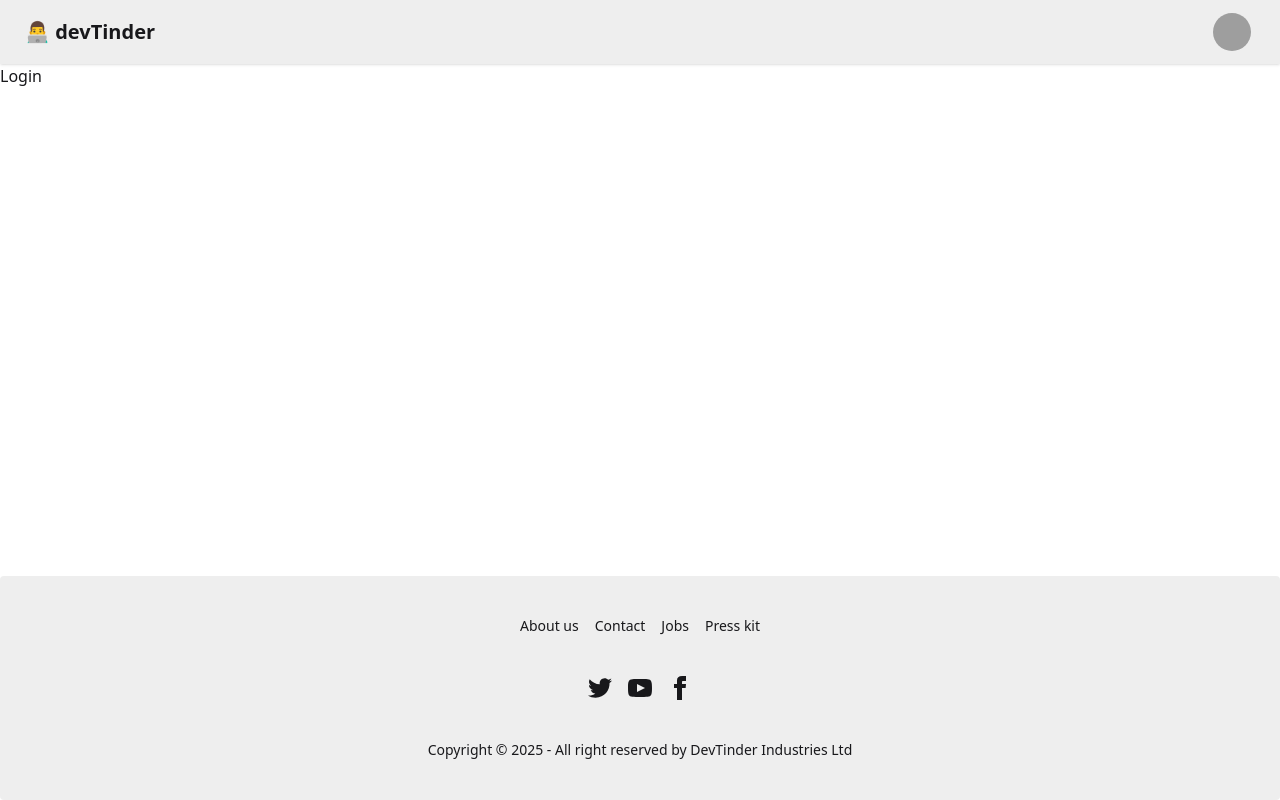
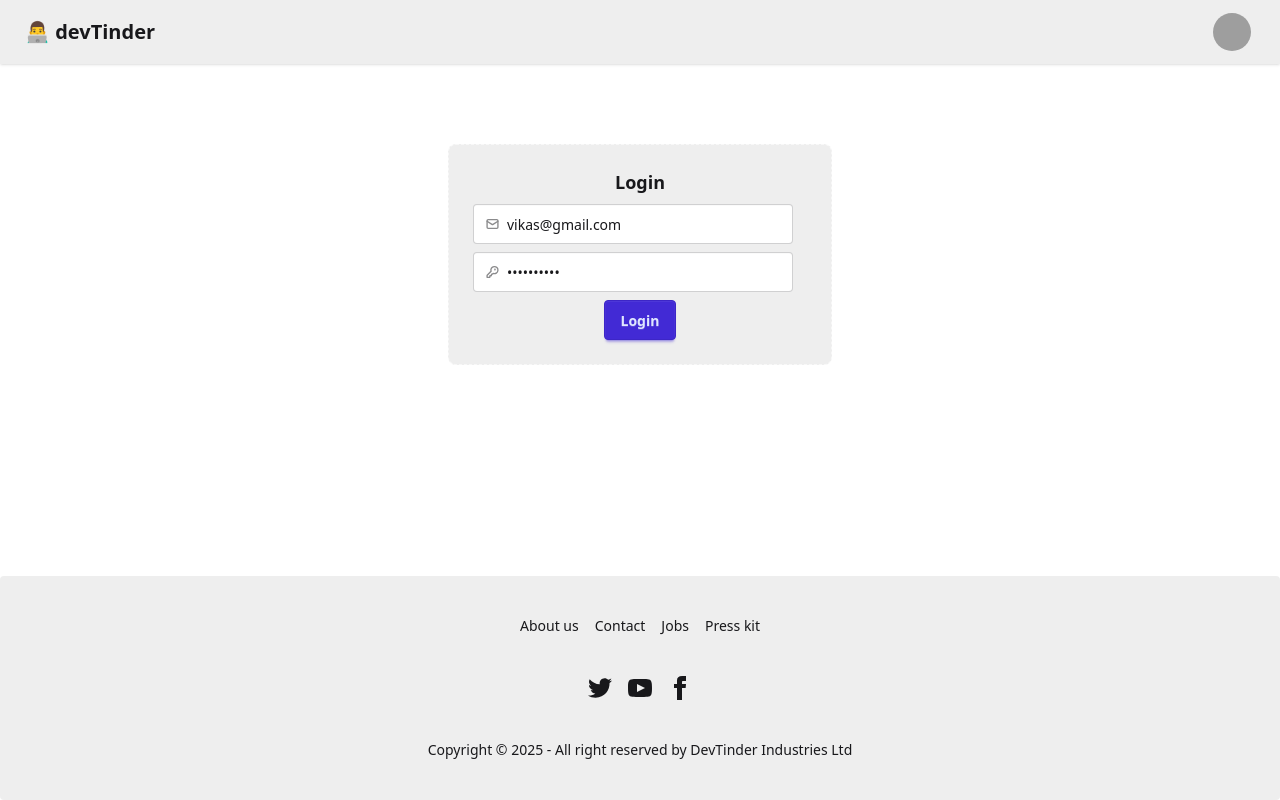
Before and after one commit to vikasvicky372/devTinder-web, a React (Vite) app: page /login in a window 1280 px wide. Built offline with nearby package versions, Linux system fonts and the light colour scheme; grey boxes are pictures that could not be loaded.

Commit message:
login+axios+cors

```diff
--- a/package.json
+++ b/package.json
@@ -11,6 +11,7 @@
   },
   "dependencies": {
     "@tailwindcss/vite": "^4.1.7",
+    "axios": "^1.9.0",
     "react": "^19.1.0",
     "react-dom": "^19.1.0",
     "react-router": "^7.6.0",
--- a/src/components/Login.jsx
+++ b/src/components/Login.jsx
@@ -1,9 +1,89 @@
-import React from 'react'
+import React from "react";
+import axios from "axios";
+const Login = () => {
+  const [email, setEmail] = React.useState("vikas@gmail.com");
+  const [password, setPassword] = React.useState("Vikas@2000");
+  const handleLogin = async () => {
+    const data = await axios.post(
+      "http://localhost:1234/login",
+      {
+        emailId: email,
+        password: password,
+      },
+      { withCredentials: true }
+    );
+    console.log(data);
+  };
+  return (
+    <div className="flex justify-center items-center my-20">
+      <div className="card card-dash bg-base-300 w-96">
+        <div className="card-body">
+          <h2 className="card-title justify-center">Login</h2>
+          <label className="input validator">
+            <svg
+              className="h-[1em] opacity-50"
+              xmlns="http://www.w3.org/2000/svg"
+              viewBox="0 0 24 24"
+            >
+              <g
+                strokeLinejoin="round"
+                strokeLinecap="round"
+                strokeWidth="2.5"
+                fill="none"
+                stroke="currentColor"
+              >
+                <rect width="20" height="16" x="2" y="4" rx="2"></rect>
+                <path d="m22 7-8.97 5.7a1.94 1.94 0 0 1-2.06 0L2 7"></path>
+              </g>
+            </svg>
+            <input
+              type="email"
+              placeholder="mail@site.com"
+              required
+              value={email}
+              onChange={(e) => setEmail(e.currentTarget.value)}
+            />
+          </label>
+          <div className="validator-hint hidden">Enter valid email address</div>
+          <label className="input validator">
+            <svg
+              className="h-[1em] opacity-50"
+              xmlns="http://www.w3.org/2000/svg"
+              viewBox="0 0 24 24"
+            >
+              <g
+                strokeLinejoin="round"
+                strokeLinecap="round"
+                strokeWidth="2.5"
+                fill="none"
+                stroke="currentColor"
+              >
+                <path d="M2.586 17.414A2 2 0 0 0 2 18.828V21a1 1 0 0 0 1 1h3a1 1 0 0 0 1-1v-1a1 1 0 0 1 1-1h1a1 1 0 0 0 1-1v-1a1 1 0 0 1 1-1h.172a2 2 0 0 0 1.414-.586l.814-.814a6.5 6.5 0 1 0-4-4z"></path>
+                <circle cx="16.5" cy="7.5" r=".5" fill="currentColor"></circle>
+              </g>
+            </svg>
+            <input
+              type="password"
+              required
+              placeholder="Password"
+              value={password}
+              onChange={(e) => setPassword(e.currentTarget.value)}
+            />
+          </label>
+          <div className="card-actions justify-center">
+            <button
+              className="btn btn-primary"
+              onClick={() => {
+                handleLogin();
+              }}
+            >
+              Login
+            </button>
+          </div>
+        </div>
+      </div>
+    </div>
+  );
+};
 
-const Login = () => {
-  return (
-    <div>Login</div>
-  )
-}
-
-export default Login
+export default Login;
```
Also changed, not shown: 2 other files (tests, documents, lock files or other folders).
